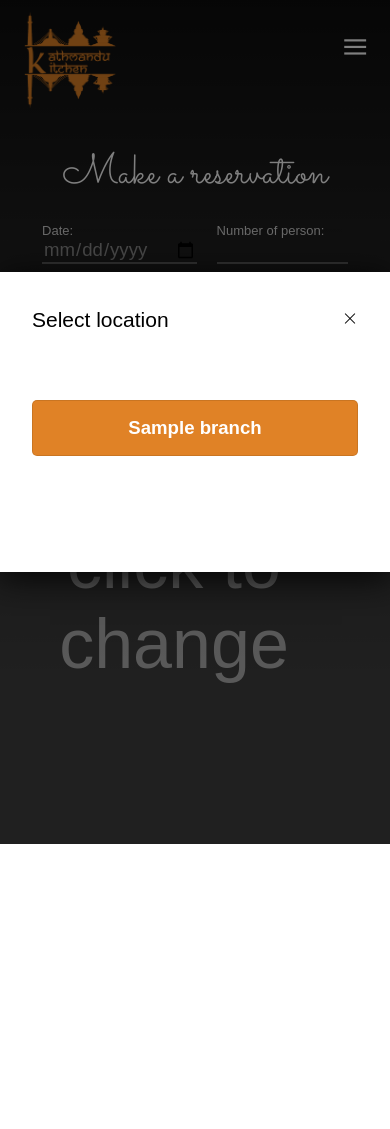
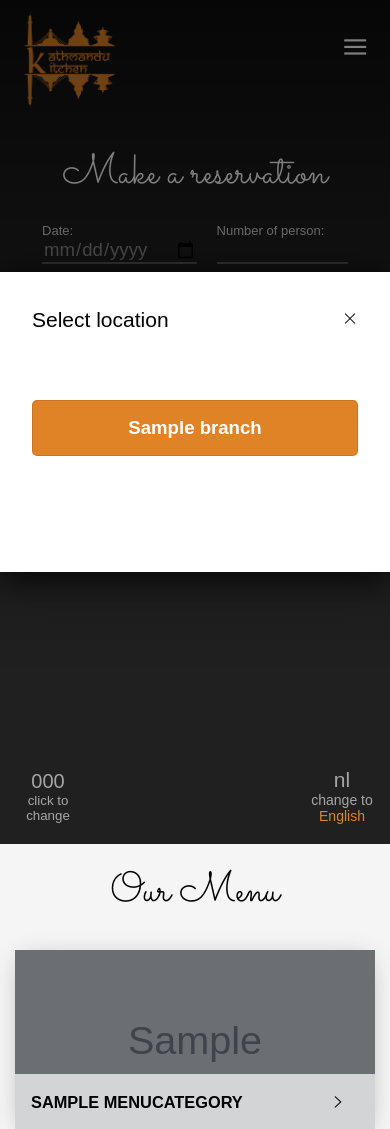
Before and after one commit to toggle-corp/kathmandu-kitchen, a Django app: page /000/ in a window 390 px wide. Shown: the top 1129 px of the page. Before the commit the page ends 844 px from the top, so only its background shows below. Run offline with Django 3.2, Linux system fonts and the light colour scheme; tables that the repository leaves empty hold one stand-in row (values such as "Sample post"); grey boxes marked "Sample" are stand-in pictures; some libraries are stand-ins or nearby versions; some web fonts are replaced.

Commit message:
Make everything look good unlink ankit

```diff
--- a/static/css/acknowledge.css
+++ b/static/css/acknowledge.css
@@ -2,6 +2,11 @@
   box-sizing: border-box;
   font-family: 'News Cycle', sans-serif;
   font-weight: 400; }
+
+a, a:visited {
+  text-decoration: none;
+  outline: none;
+  cursor: pointer; }
 
 body {
   margin: 0;
--- a/static/css/home.css
+++ b/static/css/home.css
@@ -284,12 +284,19 @@ body {
         animation: jumpy 1.6s ease-in-out infinite; }
         body > #landing #navigator #navigate-down-btn:hover {
           color: white; }
-      body > #landing #navigator #config-buttons {
+@keyframes jumpy {
+  0% {
+    transform: translateY(0); }
+  50% {
+    transform: translateY(16px); }
+  100% {
+    transform: translateY(0); } }
+    body > #landing #config-buttons {
       position: absolute;
       display: flex;
       right: 0;
-        bottom: 0; }
-        body > #landing #navigator #config-buttons .change-config {
+      top: calc(100vh - 144px); }
+      body > #landing #config-buttons .change-config {
         height: 144px;
         width: 144px;
         color: rgba(255, 255, 255, 0.6);
@@ -298,27 +305,31 @@ body {
         justify-content: center;
         flex-wrap: wrap;
         text-align: center;
-          align-content: center; }
-          body > #landing #navigator #config-buttons .change-config .current {
+        align-content: center;
+        z-index: 1000; }
+        body > #landing #config-buttons .change-config .current {
           font-size: 3em;
           flex-basis: 100%; }
-          body > #landing #navigator #config-buttons .change-config .next a {
+        body > #landing #config-buttons .change-config .next a {
           color: #e08226;
           outline: none; }
-        body > #landing #navigator #config-buttons button {
+      body > #landing #config-buttons button {
         cursor: pointer;
         outline: none;
         background-color: transparent;
         border: none; }
-          body > #landing #navigator #config-buttons button:hover {
+        body > #landing #config-buttons button:hover {
           background-color: rgba(255, 255, 255, 0.05); }
-@keyframes jumpy {
-  0% {
-    transform: translateY(0); }
-  50% {
-    transform: translateY(16px); }
-  100% {
-    transform: translateY(0); } }
+      @media screen and (max-width: 720px) {
+        body > #landing #config-buttons {
+          width: 100vw;
+          top: calc(100vh - 96px);
+          justify-content: space-between; }
+          body > #landing #config-buttons .change-config {
+            height: 96px;
+            width: 96px; }
+            body > #landing #config-buttons .change-config .current {
+              font-size: 1.5em; } }
     @media screen and (max-width: 1280px) {
       body > #landing > header #logo-container img {
         height: 180px;
@@ -393,7 +404,7 @@ body {
         body > #landing #navigator {
           height: 120px;
           align-items: flex-start; }
-          body > #landing #navigator button {
+          body > #landing #navigator #navigate-down-btn {
             height: 64px;
             font-size: 5em; } }
     @media screen and (max-width: 320px) {
@@ -429,7 +440,7 @@ body {
       body > #landing #navigator {
         height: 64px;
         align-items: flex-start; }
-        body > #landing #navigator button {
+        body > #landing #navigator #navigate-down-btn {
           height: 36px;
           font-size: 36px; } }
   body #our-menu {
--- a/stylesheets/home.scss
+++ b/stylesheets/home.scss
@@ -217,11 +217,17 @@ body {
                 }
             }
 
+            @keyframes jumpy {
+                0% { transform: translateY(0); }
+                50% { transform: translateY(16px); }
+                100% { transform: translateY(0); }
+            }
+        }
         #config-buttons {
             position: absolute;
             display: flex;
             right: 0;
-                bottom: 0;
+            top: calc(100vh - 144px);
 
             .change-config {
                 height: 144px;
@@ -233,6 +239,7 @@ body {
                 flex-wrap: wrap;
                 text-align: center;
                 align-content: center;
+                z-index: 1000;
 
                 .current {
                     font-size: 3em;
@@ -259,12 +266,19 @@ body {
                 }
 
             }
+            @media screen and (max-width: 720px) {
+                width: 100vw;
+                top: calc(100vh - 96px);
+                justify-content: space-between;
+
+                .change-config {
+                    height: 96px;
+                    width: 96px;
+
+                    .current {
+                        font-size: 1.5em;
                     }
-
-            @keyframes jumpy {
-                0% { transform: translateY(0); }
-                50% { transform: translateY(16px); }
-                100% { transform: translateY(0); }
+                }
             }
         }
         @media screen and (max-width: 1280px) {
@@ -396,7 +410,7 @@ body {
                 height: 120px;
                 align-items: flex-start;
 
-                button{
+                #navigate-down-btn{
                     height: 64px;
                     font-size: 5em;
                 }
@@ -456,7 +470,7 @@ body {
                 height: 64px;
                 align-items: flex-start;
 
-                button{
+                #navigate-down-btn{
                     height: 36px;
                     font-size: 36px;
                 }
--- a/templates/home.html
+++ b/templates/home.html
@@ -93,8 +93,6 @@
 
             </div>
         </div>
-        <div id="navigator">
-            <button id="navigate-down-btn"><i class="ion-ios-arrow-down"></i></button>
         <div id="config-buttons">
             <button class="change-config" onclick="showConfigModal()">
                 <span class="current">{{ current_branch.code }}</span>
@@ -107,6 +105,8 @@
                 {% endlanguage %}
             </div>
         </div>
+        <div id="navigator">
+            <button id="navigate-down-btn"><i class="ion-ios-arrow-down"></i></button>
         </div>
     </section>
 
```
Also changed, not shown: templates/reservation-complete.html (+7 -7 lines), locale/nl/LC_MESSAGES/django.po. Lines whose indentation alone changed are shown as unchanged.
